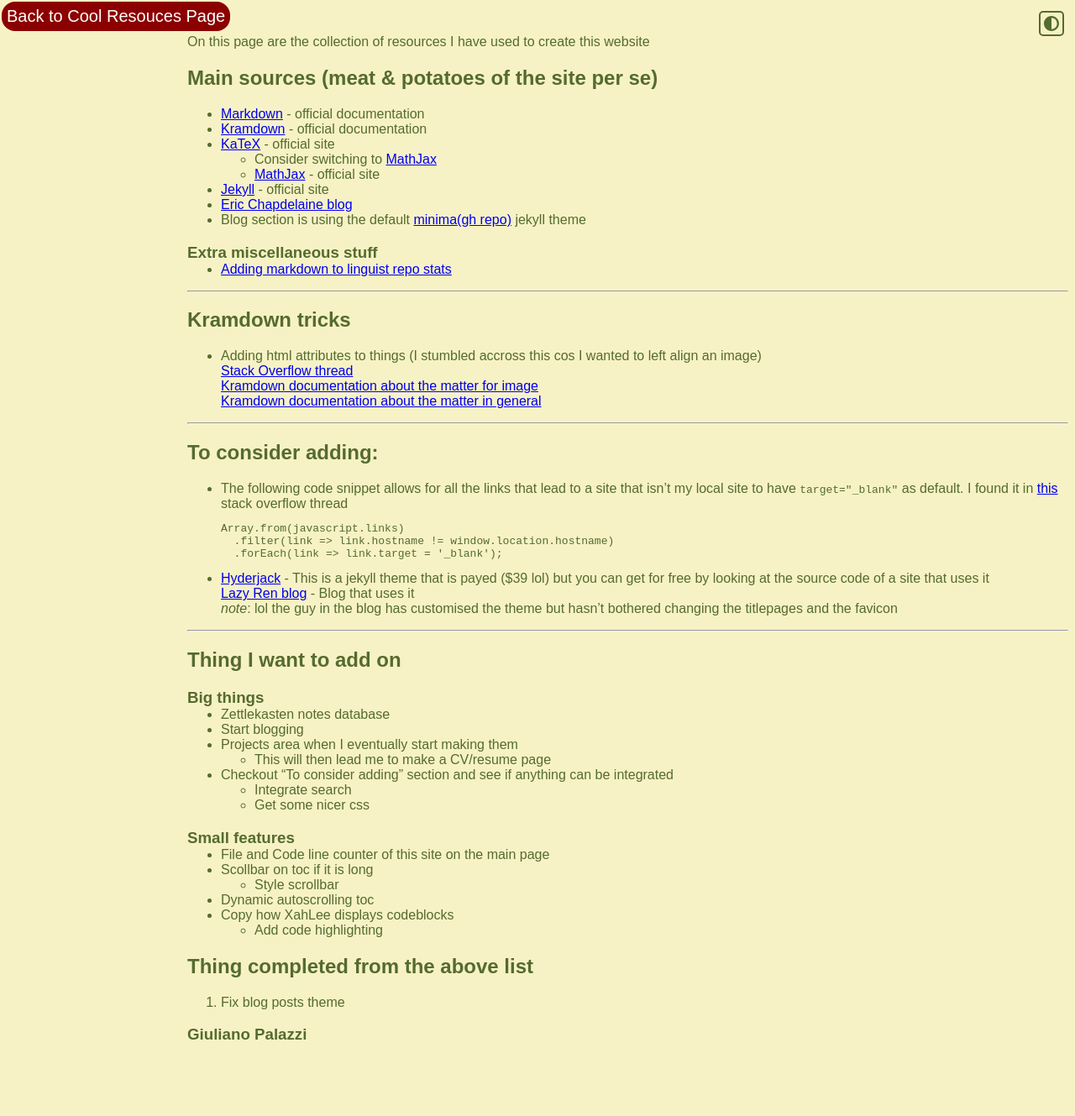
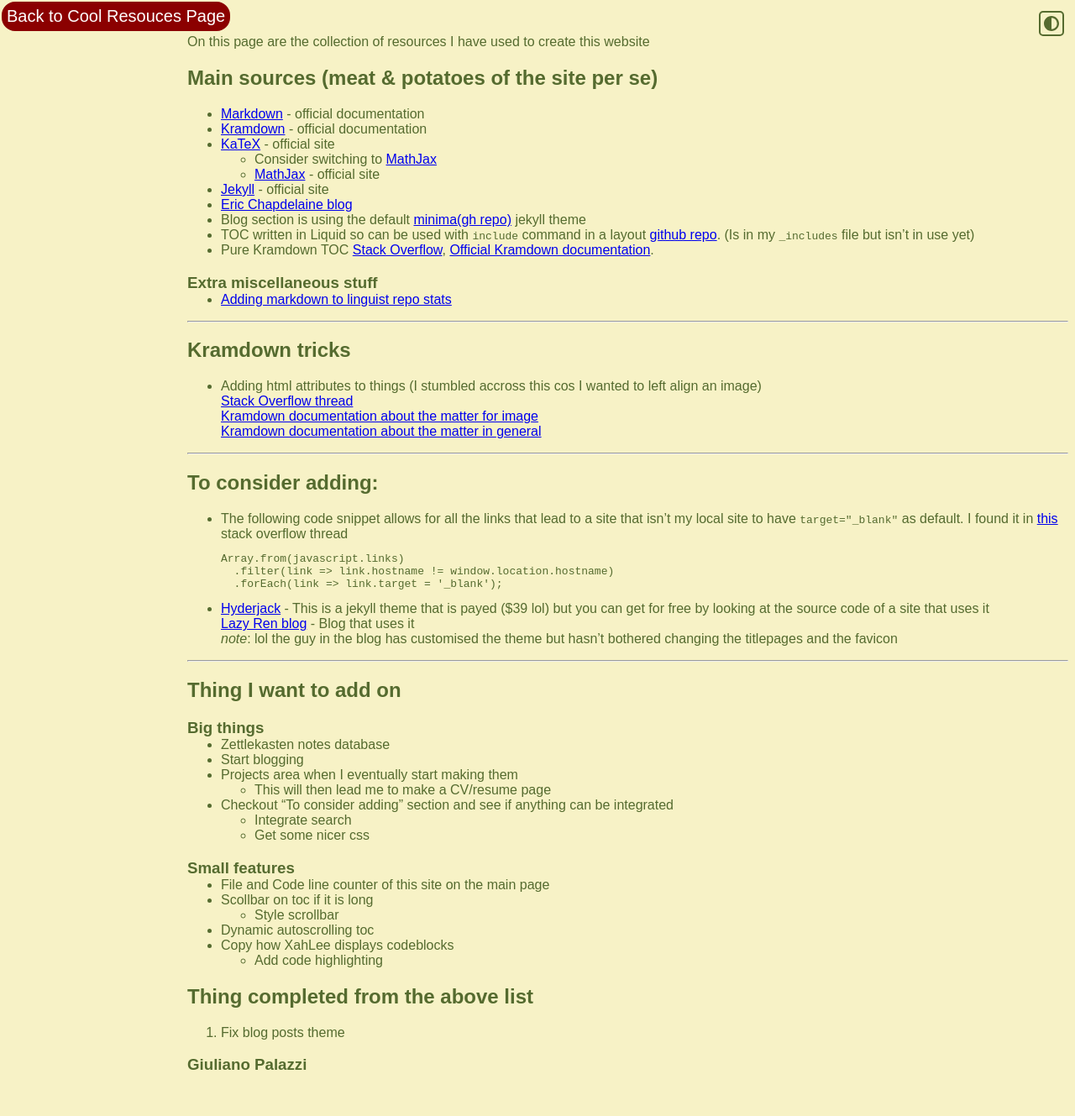
Before and after one commit to GiulianoPalazzi/giulianopalazzi.github.io, a Jekyll site: the page built from resources/used_this_website.md, in a window 1280 px wide. Shown: the whole page at 84% size. Built offline with Jekyll 4.4.1, drawn with Linux system fonts in a browser that asks for light colours; nearby versions of some CDN libraries; before the commit the page ends 1293 px from its top, so only the background shows below that.

Commit message:
Added toc links to resources used by this site page

```diff
--- a/resources/used_this_website.md
+++ b/resources/used_this_website.md
@@ -15,6 +15,8 @@
 * [Jekyll](https://jekyllrb.com/) - official site
 * [Eric Chapdelaine blog](https://ericchapdelaine.com/)
 * Blog section is using the default [minima(gh repo)](https://github.com/jekyll/minima) jekyll theme
+* TOC written in Liquid so can be used with `include` command in a layout [github repo](https://github.com/allejo/jekyll-toc){: target="_blank"}. (Is in my `_includes` file but isn't in use yet)
+* Pure Kramdown TOC [Stack Overflow](https://stackoverflow.com/questions/38417624/table-of-contents-using-jekyll-and-kramdown){: target="_blank"}, [Official Kramdown documentation](https://kramdown.gettalong.org/converter/html.html#toc){: target="_blank"}.
 
 ### Extra miscellaneous stuff
 
```
